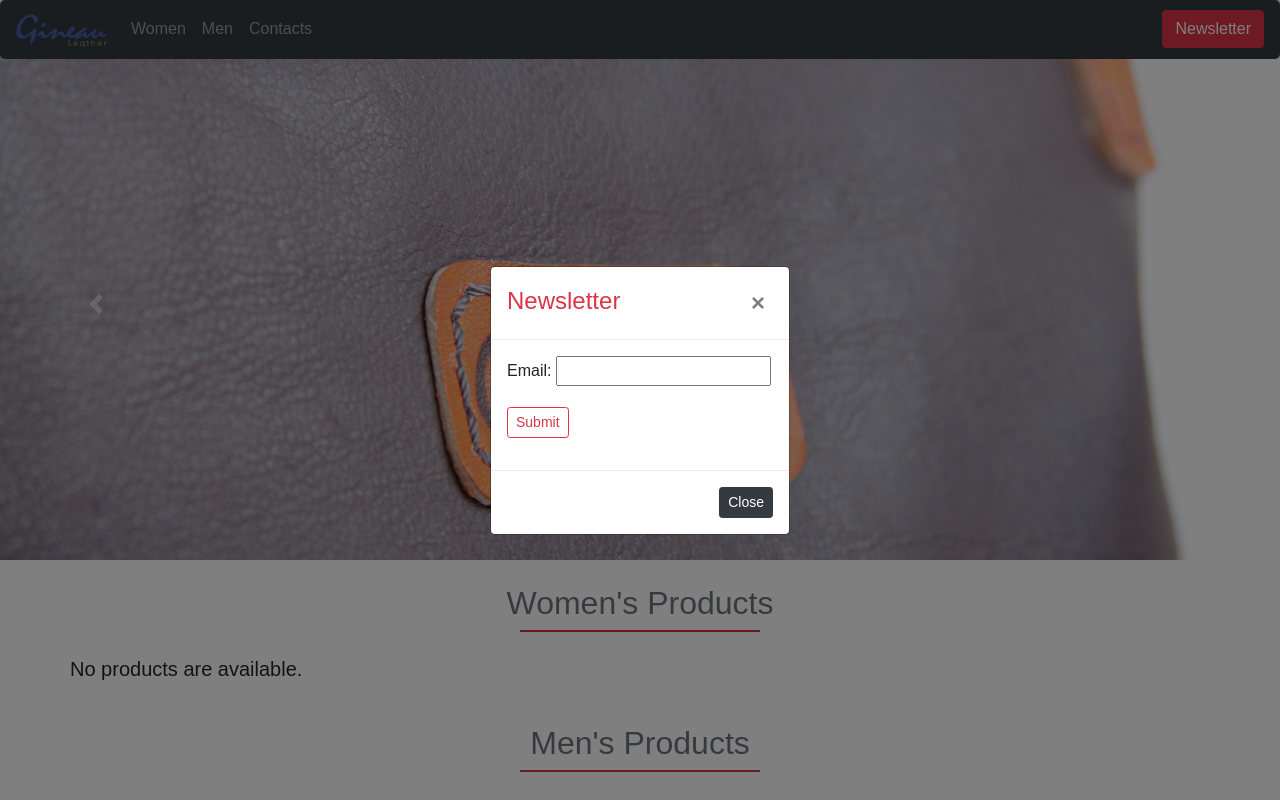
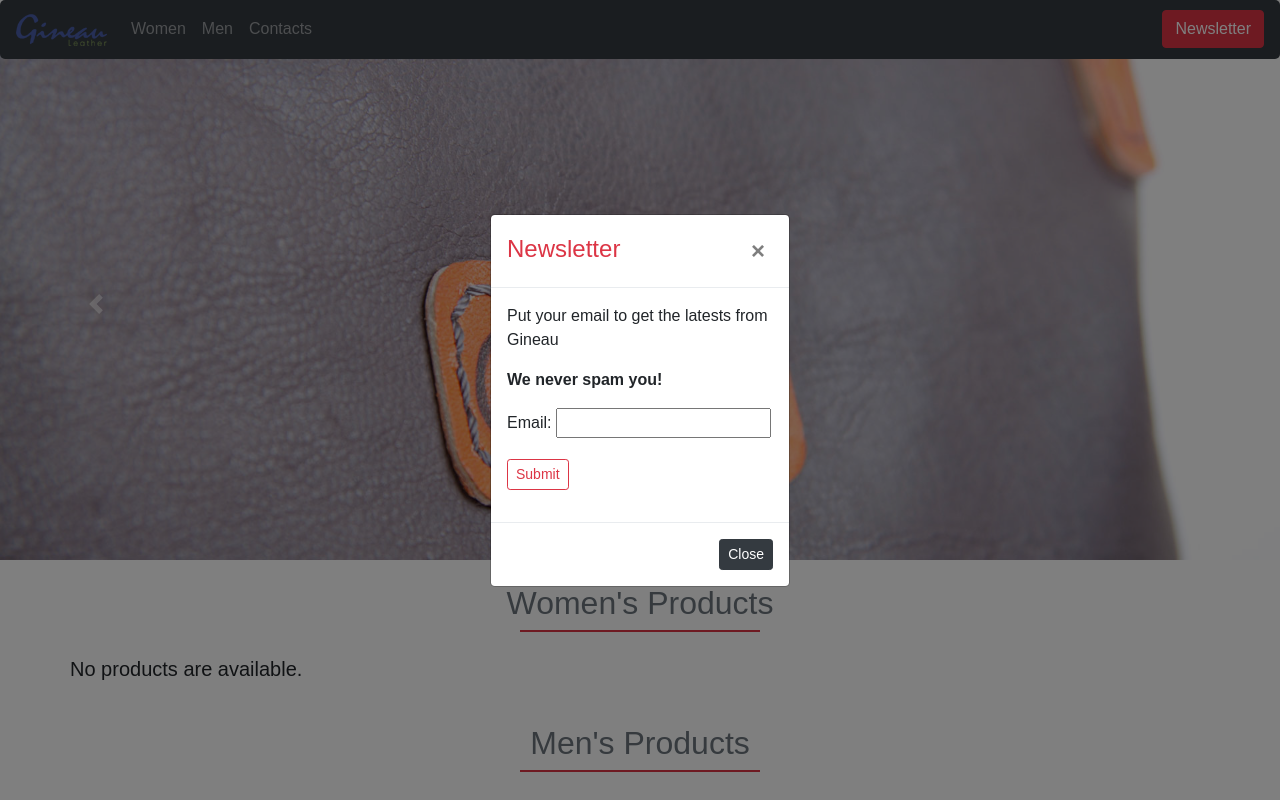
Before and after one commit to Rahimz/gineau, a Django app: page / in a window 1280 px wide, after a click on "Newsletter". Run offline with Django 3.2, Linux system fonts and the light colour scheme; data that the repository does not hold is empty; some libraries are stand-ins or nearby versions.

Commit message:
newsletter message added

```diff
--- a/products/templates/products/detail.html
+++ b/products/templates/products/detail.html
@@ -8,6 +8,8 @@
 
 {% block top_email_form %}
 <form method="post" action="" class="form-group" novalidate>
+  <p class="">Put your email to get the latests from Gineau</p>
+  <p><b>We never spam you!</b></p>
   {% csrf_token %}
   {{ form.as_p }}
   <button type="submit" class="btn btn-sm btn-outline-danger">Submit</button>
--- a/products/templates/products/new_base.html
+++ b/products/templates/products/new_base.html
@@ -6,6 +6,8 @@
 
 {% block top_email_form %}
 <form method="post" action="" class="form-group" novalidate>
+    <p class="">Put your email to get the latests from Gineau</p>
+    <p><b>We never spam you!</b></p>
     {% csrf_token %}
     {{ form.as_p }}
     <button type="submit" class="btn btn-sm btn-outline-danger">Submit</button>
--- a/products/templates/products/products_list_w.html
+++ b/products/templates/products/products_list_w.html
@@ -10,6 +10,8 @@
 
 {% block top_email_form %}
 <form method="post" action="" class="form-group" novalidate>
+    <p class="">Put your email to get the latests from Gineau</p>
+    <p><b>We never spam you!</b></p>
     {% csrf_token %}
     {{ form.as_p }}
     <button type="submit" class="btn btn-sm btn-outline-danger">Submit</button>
```
